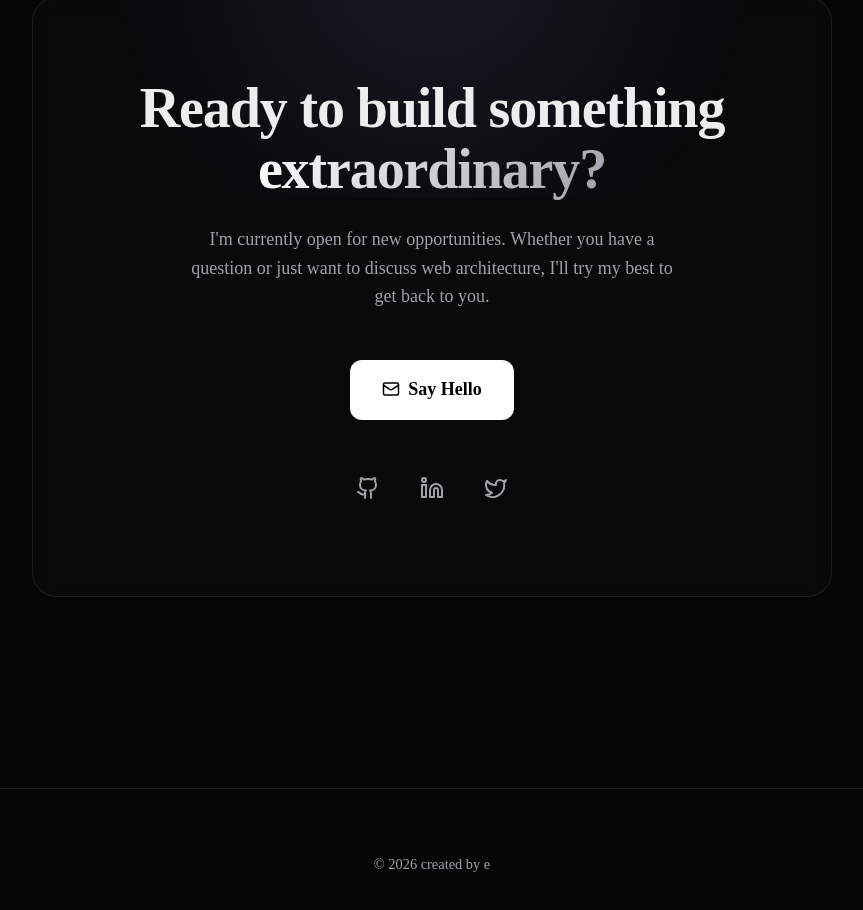
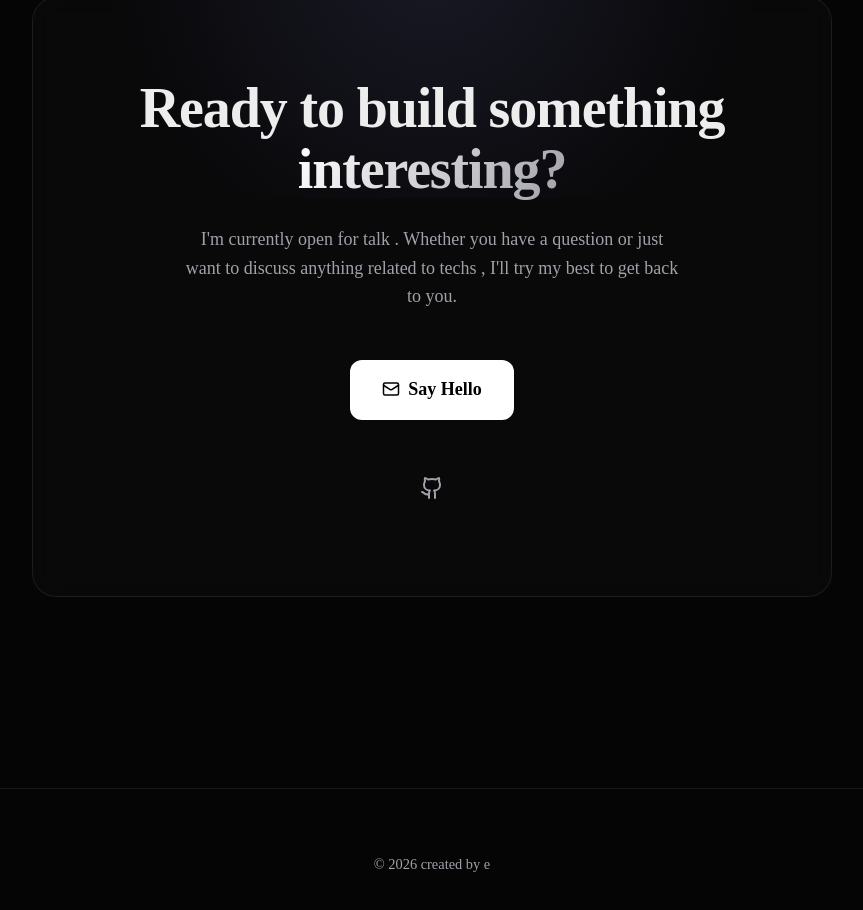
Before and after one commit to brah4729/Protofolio-new, a Next.js app: page / in a window 1280 px wide. Shown: the part 3139-4049 px from the top of the page, without its empty margins (208-1071 px from the left). Built offline with nearby package versions, Linux system fonts and the light colour scheme.

Commit message:
fixed some placeholder link

```diff
--- a/src/components/Contact.tsx
+++ b/src/components/Contact.tsx
@@ -21,19 +21,17 @@ export function Contact() {
             WebkitBackgroundClip: 'text',
             WebkitTextFillColor: 'transparent',
             backgroundClip: 'text'
-          }}>extraordinary?</span></h2>
+          }}>interesting?</span></h2>
           <p className={styles.text}>
-            I&apos;m currently open for new opportunities. Whether you have a question or just want to discuss web architecture, I&apos;ll try my best to get back to you.
+            I&apos;m currently open for talk . Whether you have a question or just want to discuss anything related to techs , I&apos;ll try my best to get back to you.
           </p>
 
-          <a href="mailto:hello@example.com" className={styles.primaryBtn}>
+          <a href="mailto:helloxdlolidc@gmail.com" className={styles.primaryBtn}>
             <Mail size={18} /> Say Hello
           </a>
 
           <div className={styles.socials}>
-            <Link href="https://github.com" aria-label="GitHub"><Github size={24} /></Link>
-            <Link href="https://linkedin.com" aria-label="LinkedIn"><Linkedin size={24} /></Link>
-            <Link href="https://twitter.com" aria-label="Twitter"><Twitter size={24} /></Link>
+            <Link href="https://github.com/brah4729" aria-label="GitHub"><Github size={24} /></Link>
           </div>
         </motion.div>
       </div>
```
